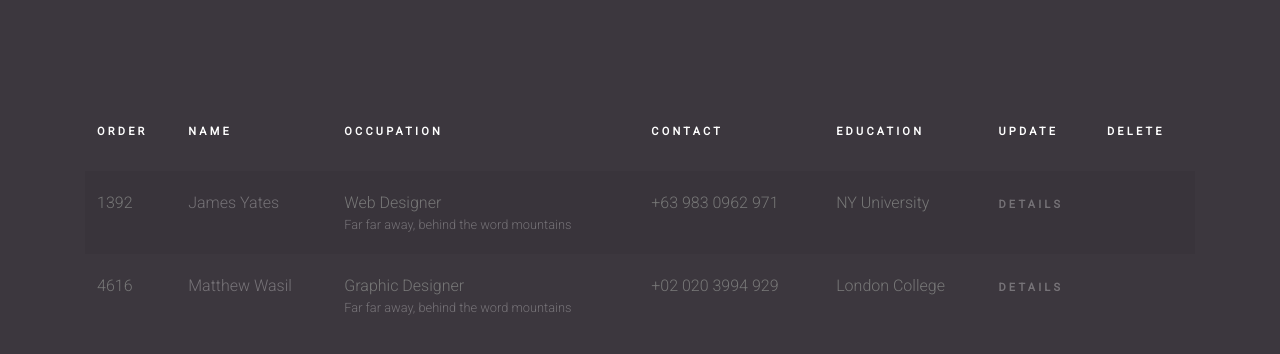
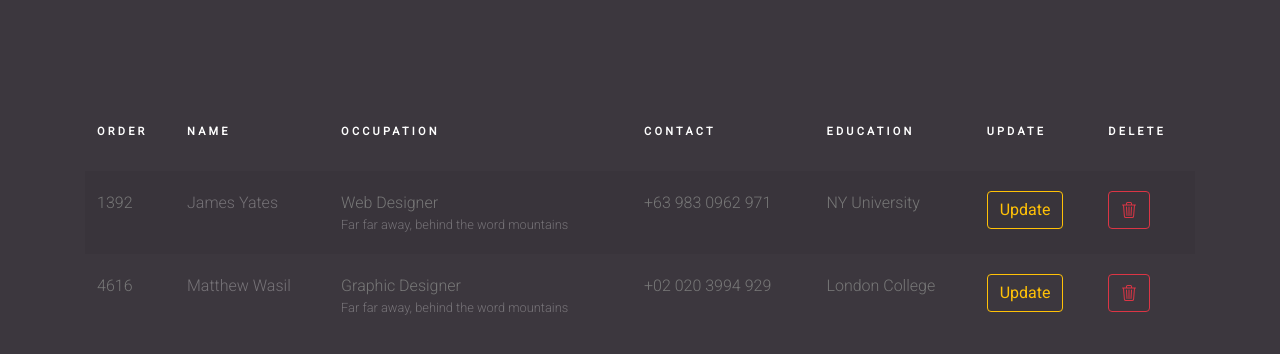
Before and after one commit to feranmiodugbemi/ContactManager, a Flask app: page / in a window 1280 px wide. Shown: the top 354 px of the page. Run offline with Flask 2, Linux system fonts and the light colour scheme; some libraries are stand-ins or nearby versions.

Commit message:
Added the trash svg from bootstrap

```diff
--- a/templates/index.html
+++ b/templates/index.html
@@ -50,8 +50,10 @@
                 </td>
                 <td>+63 983 0962 971</td>
                 <td>NY University</td>
-                <td><a href="#" class="more">Details</a></td>
-                <td></td>
+                <td><button type="button" class="btn btn-outline-warning">Update</button></td>
+                <td><button type="button" class="btn btn-outline-danger"><svg xmlns="http://www.w3.org/2000/svg" width="16" height="16" fill="currentColor" class="bi bi-trash3" viewBox="0 0 16 16">
+                  <path d="M6.5 1h3a.5.5 0 0 1 .5.5v1H6v-1a.5.5 0 0 1 .5-.5ZM11 2.5v-1A1.5 1.5 0 0 0 9.5 0h-3A1.5 1.5 0 0 0 5 1.5v1H2.506a.58.58 0 0 0-.01 0H1.5a.5.5 0 0 0 0 1h.538l.853 10.66A2 2 0 0 0 4.885 16h6.23a2 2 0 0 0 1.994-1.84l.853-10.66h.538a.5.5 0 0 0 0-1h-.995a.59.59 0 0 0-.01 0H11Zm1.958 1-.846 10.58a1 1 0 0 1-.997.92h-6.23a1 1 0 0 1-.997-.92L3.042 3.5h9.916Zm-7.487 1a.5.5 0 0 1 .528.47l.5 8.5a.5.5 0 0 1-.998.06L5 5.03a.5.5 0 0 1 .47-.53Zm5.058 0a.5.5 0 0 1 .47.53l-.5 8.5a.5.5 0 1 1-.998-.06l.5-8.5a.5.5 0 0 1 .528-.47ZM8 4.5a.5.5 0 0 1 .5.5v8.5a.5.5 0 0 1-1 0V5a.5.5 0 0 1 .5-.5Z"/>
+                </svg></button></td>
               </tr>
 
               <tr>
@@ -65,8 +67,10 @@
                 </td>
                 <td>+02 020 3994 929</td>
                 <td>London College</td>
-                <td><a href="#" class="more">Details</a></td>
-                <td></td>
+                <td><button type="button" class="btn btn-outline-warning">Update</button></td>
+                <td><button type="button" class="btn btn-outline-danger"><svg xmlns="http://www.w3.org/2000/svg" width="16" height="16" fill="currentColor" class="bi bi-trash3" viewBox="0 0 16 16">
+                  <path d="M6.5 1h3a.5.5 0 0 1 .5.5v1H6v-1a.5.5 0 0 1 .5-.5ZM11 2.5v-1A1.5 1.5 0 0 0 9.5 0h-3A1.5 1.5 0 0 0 5 1.5v1H2.506a.58.58 0 0 0-.01 0H1.5a.5.5 0 0 0 0 1h.538l.853 10.66A2 2 0 0 0 4.885 16h6.23a2 2 0 0 0 1.994-1.84l.853-10.66h.538a.5.5 0 0 0 0-1h-.995a.59.59 0 0 0-.01 0H11Zm1.958 1-.846 10.58a1 1 0 0 1-.997.92h-6.23a1 1 0 0 1-.997-.92L3.042 3.5h9.916Zm-7.487 1a.5.5 0 0 1 .528.47l.5 8.5a.5.5 0 0 1-.998.06L5 5.03a.5.5 0 0 1 .47-.53Zm5.058 0a.5.5 0 0 1 .47.53l-.5 8.5a.5.5 0 1 1-.998-.06l.5-8.5a.5.5 0 0 1 .528-.47ZM8 4.5a.5.5 0 0 1 .5.5v8.5a.5.5 0 0 1-1 0V5a.5.5 0 0 1 .5-.5Z"/>
+                </svg></button></td>
               </tr>
             </tbody>
           </table>
```
